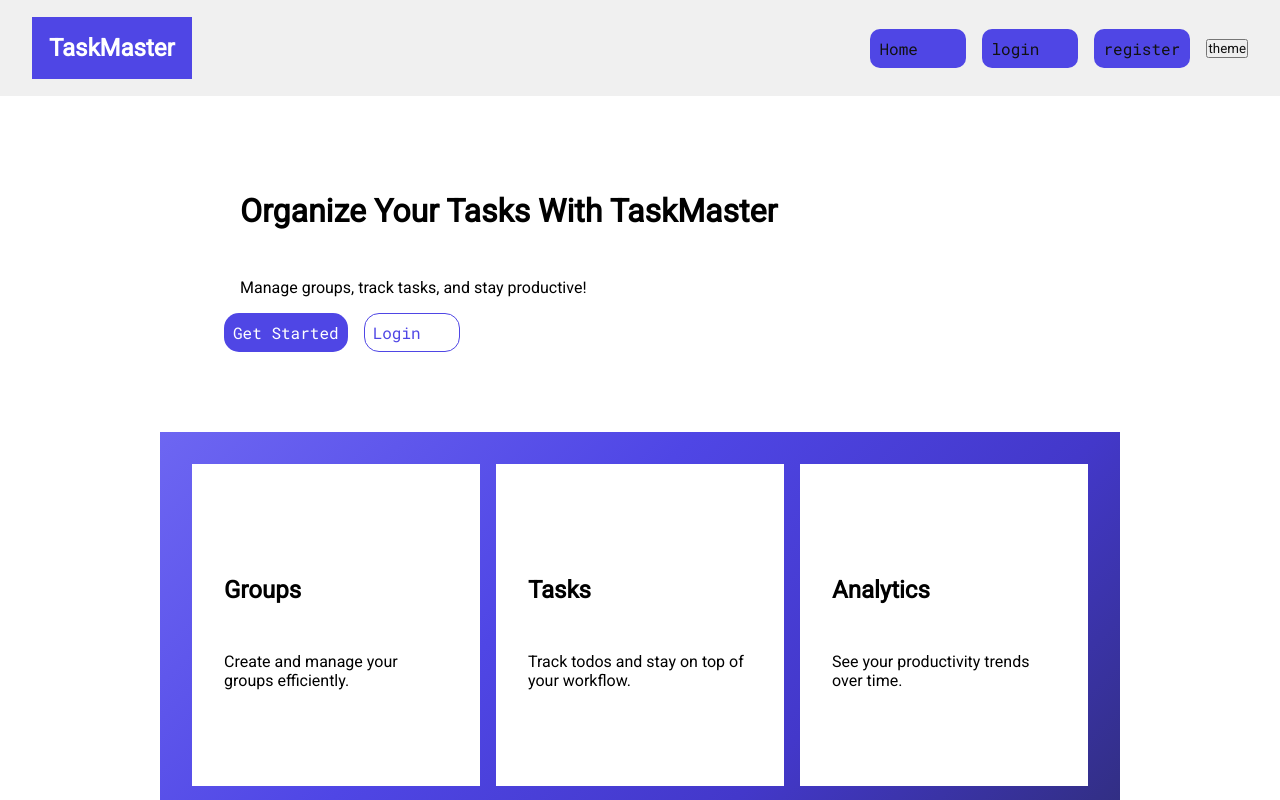
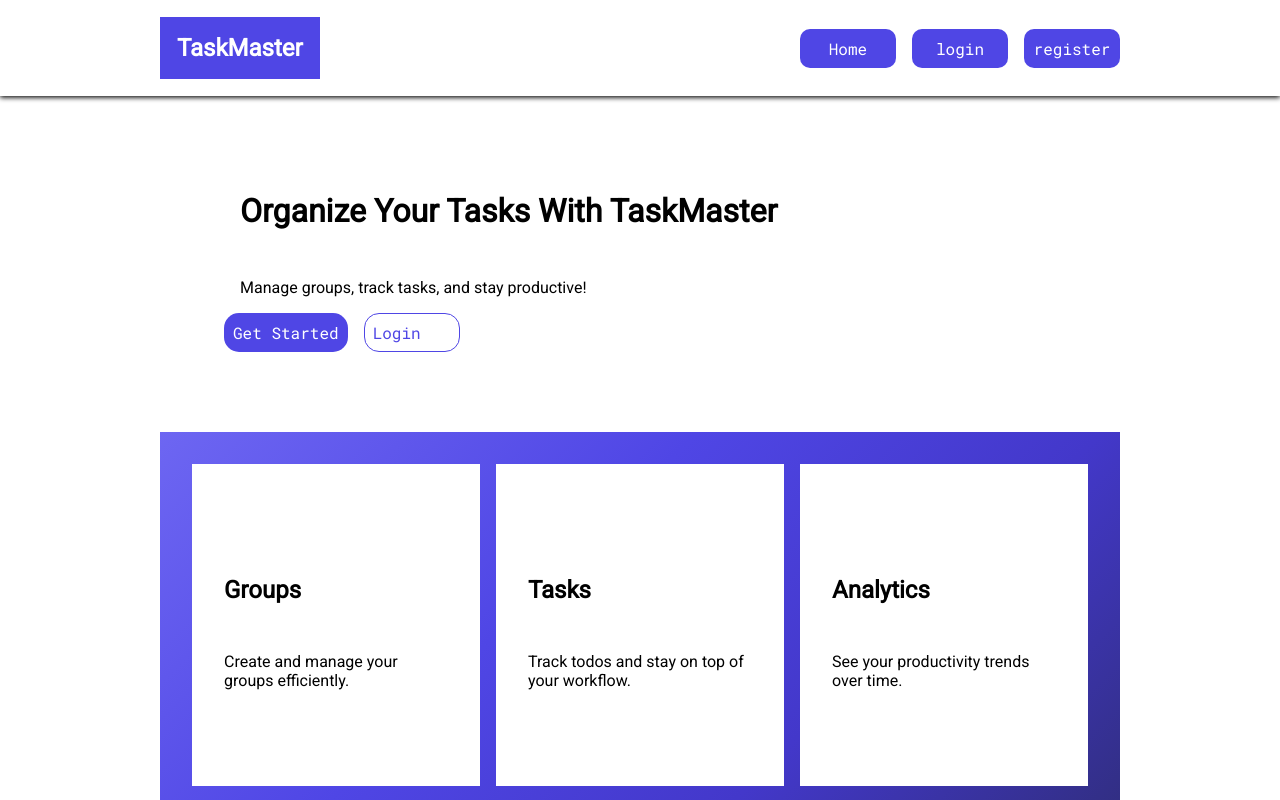
Before and after one commit to michalpaprocki/taskmaster_angular, an Angular app: page / in a window 1280 px wide. Shown: the top 800 px of the page. Built offline with nearby package versions, Linux system fonts and the light colour scheme; no server answers.

Commit message:
layout style changes

```diff
--- a/src/app/core/layouts/main-layout/main-layout.html
+++ b/src/app/core/layouts/main-layout/main-layout.html
@@ -16,13 +16,13 @@
         </div>
     </div>
 
-    <nav>
-        <a routerLink="/">Home</a>
+    <nav class="links">
+        <a class="link-secondary" routerLink="/">Home</a>
         @if(!auth.isAuthenticated()){
-            <a routerLink="/auth/login">login</a>
-            <a routerLink="/auth/register">register</a>
+            <a class="link-secondary" routerLink="/auth/login">login</a>
+            <a class="link-secondary" routerLink="/auth/register">register</a>
         }
-        <button class="theme-toggle">theme</button>
+        <!-- <button class="theme-toggle">theme</button> -->
     </nav>
 </header>
 <main>
--- a/src/app/core/layouts/main-layout/main-layout.scss
+++ b/src/app/core/layouts/main-layout/main-layout.scss
@@ -1,46 +1,66 @@
 @use '../../../../../styles/variables';
 
 header.header {
+    min-width: 800px;
     height: variables.$header-h;
+    position: fixed;
+    box-shadow: 0rem 0.1rem 5px black;
+    width: 100%;
     display: flex;
     font-family: var(--font-secondary);
     justify-content: space-between;
     align-items: center;
-    padding: 0rem 2rem;
-    background-color: var(--secondary-color);
+    padding: 0rem 10rem;
+    background-color: var(--bg-color);
+}
+main {
+    padding: 0rem 10rem;
+    padding-top: variables.$header-h;
+    min-height: calc(100dvh - variables.$footer-h );
+}
+@media (max-width: 1000px) {
+    header.header {
+        padding: 0rem 1rem;
+    }
+    main {
+        padding-left:1rem;
+        padding-right: 1rem;
+    }
 }
 .logo {
     font-weight: bold;
     font-size: 1.5rem;
-    padding: 1rem;
     border-radius: 0%;
 }
-nav {
+nav.links {
     display: flex;
-    gap: 1rem;
     align-items: center;
 
     a, span, button {
-    color: var(--text-color);
+    color: var(--bg-color);
     text-decoration: none;
     cursor: pointer;
+    text-align: center;
     font-weight: 500;
     }
     a:hover {
-        color: var(--bg-color);
-        background-color: var(--primary-color);
+        background-color: var(--bg-color);
+        color: var(--primary-color);
+        border: 1px var(--primary-color) solid;
     }
 
 }
+
 div.drop-down {
     transition: height 150ms ease;
     position: absolute;
     min-width: 20ch;
+    gap: 0.1rem;
      overflow: hidden;
     background-color: var(--primary-color);
     > nav.drop-down-nav {
         display: flex;
-        gap: 0.1rem;
+
         flex-direction: column;
         align-items: start;
         >  a.menu-link {
@@ -66,13 +86,13 @@ div.drop-down {
                 width:100%;
                 border-radius: 0%;
                 padding: 1rem 1rem;
-            border: none;
+                border: 1px transparent solid;
 
     }
         > button.menu-link:hover {
             color: var(--primary-color);
             background-color: var(--bg-color);
-
+            border: 1px var(--primary-color) solid;
         }
     }
 }
```
Lines whose indentation alone changed are shown as unchanged.
